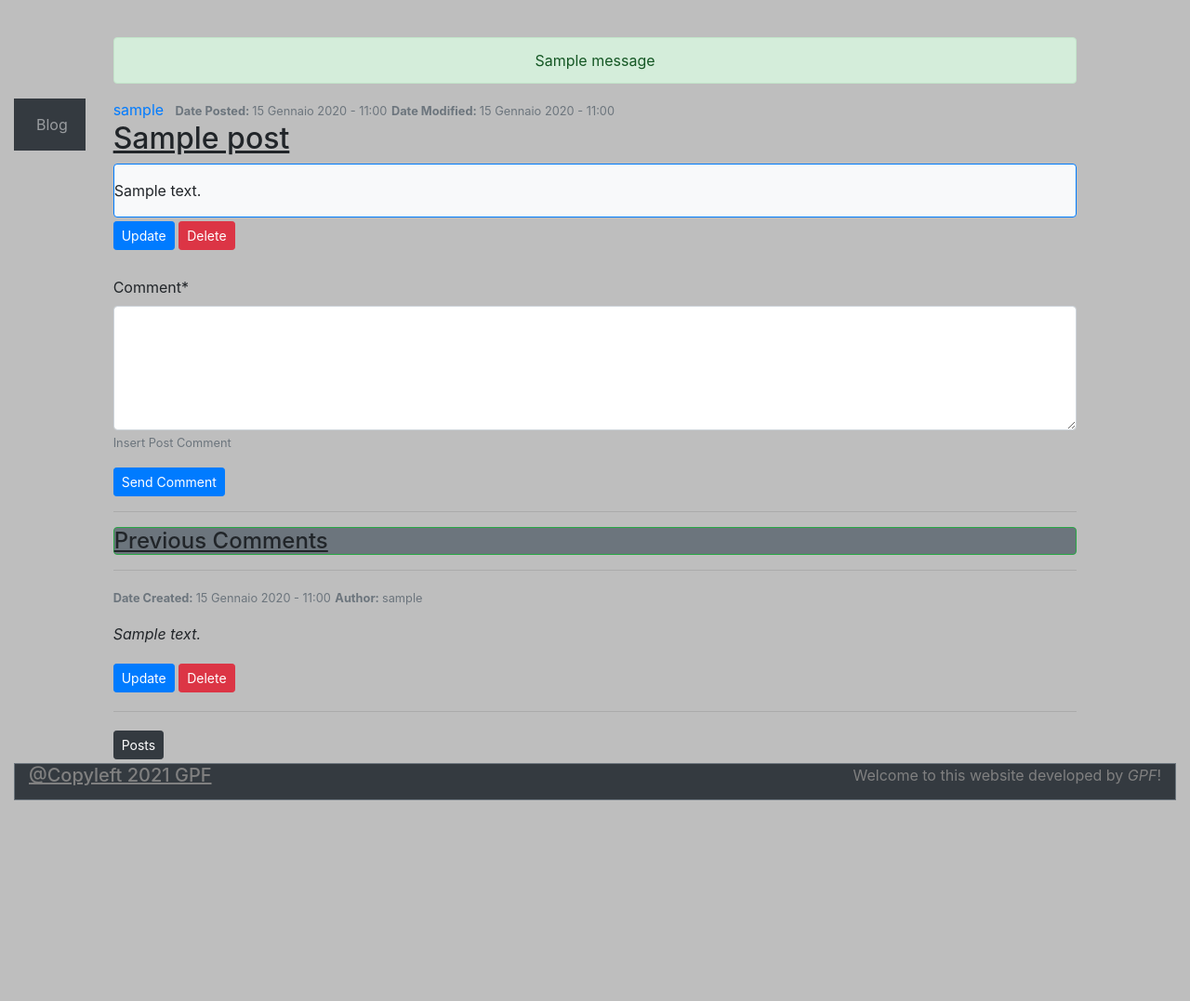
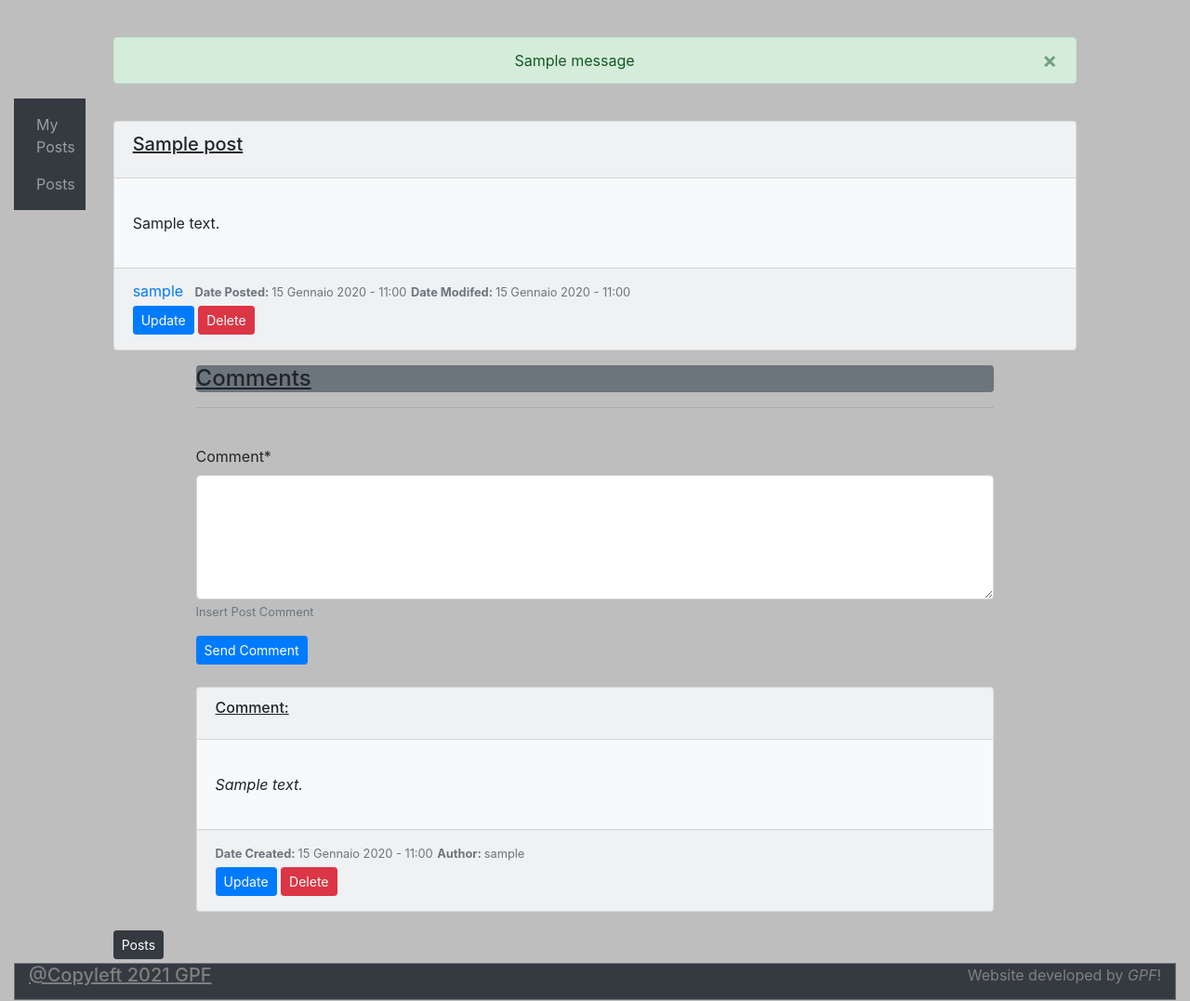
Before and after one commit to gpfforte/lingueglietta, a Django app: page /blog/post/1 in a window 1280 px wide. Shown: the part 189-1266 px from the top of the page at 93% size. Before the commit the page ends 1050 px from the top, so only its background shows below. Run offline with Django 3.2, Linux system fonts and the light colour scheme; a user stored in the database is signed in; tables that the repository leaves empty hold one stand-in row (values such as "Sample post"); one stand-in notice (Sample message) is shown; some libraries are stand-ins or nearby versions.

Commit message:
Indented comments alert dismiss

```diff
--- a/blog/templates/blog/post_detail.html
+++ b/blog/templates/blog/post_detail.html
@@ -2,65 +2,92 @@
 {% load crispy_forms_tags %}
 
 {% block content %}
-  <article class="media content-section">
+
     <img class="rounded-circle article-img" src="{{ object.author.profile.image.url }}">
-    <div class="media-body">
-      <div class="article-metadata">
-        <a class="mr-2" href="#">{{ object.author }}</a>
+    <div class="card bg-light mb-3" >
+      <div class="card-header">
+        <h5 class="card-title">{{ post.title }}</a></h5>
+      </div>
+      <div class="card-body">
+
+        <p class="card-text"><p>{{ object.content|linebreaks }}</p></p>
+      </div>
+      <div class="card-footer">
+        <a class="mr-2" href="#">{{ post.author }}</a>
         <small class="text-muted"><strong> Date Posted: </strong>{{ post.date_posted|date:"d F Y - G:i" }}</small>
-        <small class="text-muted"><strong> Date Modified: </strong>{{ post.date_modified|date:"d F Y - G:i" }}</small>
-
-
-      </div>
-
-      <h2 class="article-title">{{ object.title }}</h2>
-      <div class= "border border-primary rounded bg-light">
-        <p class="article-content">{{ object.content|linebreaks }}</p>
-      </div>
+        <small class="text-muted"><strong> Date Modifed: </strong>{{ post.date_modified|date:"d F Y - G:i" }}</small>
         {% if object.author == user %}
         <div>
           <a class="btn btn-primary btn-sm mt-1 mb-1" href="{% url 'blog:post-update' object.id %}">Update</a>
           <a class="btn btn-danger btn-sm mt-1 mb-1" href="{% url 'blog:post-delete' object.id %}">Delete</a>
         </div>
       {% endif %}
+      </div>
+    </div>
+    <div class="row">
+      <div class="col-md-1">
+      </div>
+      <div class="col-md-10">
+          <h4 class="  rounded bg-secondary">Comments</h4>
+          <hr>
+      </div>
 
+    </div>
         {% if user.is_authenticated%}
-        <div>
-            <form method="POST" class="post-form">{% csrf_token %}
+        <div class="row">
+          <div class="col-md-1">
+          </div>
+          <div class="col-md-10">
+              <form method="POST" >{% csrf_token %}
                 {%for item in form%}
                   <a style="padding:10px"></a>{{item|as_crispy_field}}
                 {%endfor%}
                 <button type="submit" class="btn btn-sm btn-primary">Send Comment</button>
               </form>
           </div>
+
+        </div>
+        <br>
         {% endif%}
-        <hr>
-        <h4 class="border border-success rounded bg-secondary">Previous Comments</h4>
-                <hr>
+
+
+
+
+            {% for comment in post.comment_set.all %}
             <div class="row">
-            <hr>
-            {% for comment in post.comment_set.all %}
-                <div class="col-md-12 comment">
+            <div class="col-md-1">
+            </div>
+            <div class="col-md-10 comment">
+              <div class="card bg-light mb-3" >
+                <div class="card-header">
+                  <h6 class="card-title">Comment:</a></h6>
+                </div>
+                <div class="card-body">
+
+                  <p class="card-text"><p><i> {{ comment.content|linebreaks }}</i></p></p>
+                </div>
+                <div class="card-footer">
                   <small class="text-muted"><strong> Date Created: </strong> {{ comment.date_published|date:"d F Y - G:i" }}</small>
                   <small class="text-muted"><strong> Author: </strong> {{ comment.author }}</small>
-
-                    <p><i> {{ comment.content|linebreaks }}</i></p>
                   {% if user == comment.author%}
                   <div>
                     <a class="btn btn-primary btn-sm mt-1 mb-1" href="{% url 'blog:comment-update' comment.id %}">Update</a>
                     <a class="btn btn-danger btn-sm mt-1 mb-1" href="{% url 'blog:comment-delete' comment.id %}">Delete</a>
                   </div>
                   {% endif%}
-                      <hr>
+                </div>
+              </div>
+              <div class="col-md-1">
+              </div>
+          </div>
         </div>
 
             {% empty %}
                 <p>Non sono presenti commenti</p>
             {% endfor %}
-        </div>
+
 
       <a href="{% url  'blog:post-list' %}" class="btn btn-dark btn-sm mt-1 mb-1" class>Posts</a>
-    </div>
 
-  </article>
+
 {% endblock content %}
--- a/blog/urls.py
+++ b/blog/urls.py
@@ -1,10 +1,28 @@
+"""gpfblog URL Configuration
+
+The `urlpatterns` list routes URLs to views. For more information please see:
+    https://docs.djangoproject.com/en/3.2/topics/http/urls/
+Examples:
+Function views
+    1. Add an import:  from my_app import views
+    2. Add a URL to urlpatterns:  path('', views.home, name='home')
+Class-based views
+    1. Add an import:  from other_app.views import Home
+    2. Add a URL to urlpatterns:  path('', Home.as_view(), name='home')
+Including another URLconf
+    1. Import the include() function: from django.urls import include, path
+    2. Add a URL to urlpatterns:  path('blog/', include('blog.urls'))
+"""
+
 from django.urls import path, include
 from . import views
-
 app_name = 'blog'
 
 
-urlpatterns = [path('posts/', views.PostListView.as_view(), name='post-list'), ]
+urlpatterns = [
+    path('posts/', views.PostListView.as_view(), name='post-list'), ]
+urlpatterns += [
+    path('myposts/<str:mine>', views.PostListView.as_view(), name='my-post-list'), ]
 urlpatterns += [path('post/<int:pk>',
                      views.PostDetailView.as_view(), name='post-detail'), ]
 urlpatterns += [path('post/create',
@@ -13,6 +31,7 @@ urlpatterns += [path('post/<int:pk>/update',
                      views.PostUpdateView.as_view(), name='post-update'), ]
 urlpatterns += [path('post/<int:pk>/delete',
                      views.PostDeleteView.as_view(), name='post-delete'), ]
+# urlpatterns += [path('post/<int:pk>/comment', views.CommentCreateView.as_view(), name='post-comment'),]
 urlpatterns += [path('post/comment/<int:pk>/delete',
                      views.CommentDeleteView.as_view(), name='comment-delete'), ]
 urlpatterns += [path('post/comment/<int:pk>/update',
--- a/blog/views.py
+++ b/blog/views.py
@@ -1,3 +1,4 @@
+from contextlib import ContextDecorator
 from django.http import HttpResponse
 from django.shortcuts import render, reverse
 from datetime import datetime
@@ -7,6 +8,8 @@ from .forms import PostForm, CommentForm, FilterForm
 from django.views import generic
 from django.views.generic.edit import CreateView, DeleteView, UpdateView
 from django.views.generic.edit import FormMixin
+from django.contrib.messages.views import SuccessMessageMixin
+from django.contrib import messages
 from django.contrib.auth.mixins import LoginRequiredMixin
 from django.contrib.auth.decorators import login_required
 from django.urls import reverse_lazy
@@ -19,6 +22,13 @@ class PostListView(generic.ListView):
     model = Post
     ordering = ['-date_posted']
     paginate_by = 10
+    mine = False
+
+    def get(self, request, *args, **kwargs):
+        # Questa funzione serve solo a settare correttamente la variabile per indicare se voglio vedere
+        # solo i miei post
+        self.mine = kwargs.get("mine") is not None
+        return super().get(request, *args, **kwargs)
 
     def get_queryset(self):
         search = self.request.GET.get('search')
@@ -26,10 +36,15 @@ class PostListView(generic.ListView):
         if search != None:
             filtro_q.add(Q(title__icontains=search) | Q(
                 content__icontains=search), Q.AND)
-        return Post.objects.filter((filtro_q)).order_by('-date_posted')
+        result = Post.objects.filter((filtro_q)).order_by('-date_posted')
+        if self.mine:
+            result = result.filter(
+                author=self.request.user).order_by('-date_posted')
+        return result
 
     def get_context_data(self, *args, **kwargs):
         context = super().get_context_data(*args, **kwargs)
+        # print(context)
         context['form'] = FilterForm(initial={
             'search': self.request.GET.get('search', ''),
         })
@@ -43,6 +58,7 @@ class PostListView(generic.ListView):
 class PostDetailView(FormMixin, generic.DetailView):
     model = Post
     form_class = CommentForm
+    success_message = "Comment by %(author)s saved"
 
     def get_success_url(self):
         # return reverse('post-list')
@@ -54,12 +70,10 @@ class PostDetailView(FormMixin, generic.DetailView):
         return context
 
     def post(self, request, *args, **kwargs):
+        # self.request = request
         self.object = self.get_object()
         form = self.get_form()
-        if form.is_valid():
-            return self.form_valid(form)
-        else:
-            return self.form_invalid(form)
+        return self.form_valid(form) if form.is_valid() else self.form_invalid(form)
 
     def form_valid(self, form):
         post = self.get_object()
@@ -68,39 +82,53 @@ class PostDetailView(FormMixin, generic.DetailView):
         myform.post = post
         myform.author = author
         form.save()
+        messages.success(self.request, self.success_message %
+                         {"author": author})
         return super(PostDetailView, self).form_valid(form)
 
 
-class PostCreateView(LoginRequiredMixin, CreateView):
+class PostCreateView(LoginRequiredMixin, SuccessMessageMixin, CreateView):
     model = Post
-    success_url = reverse_lazy('blog:post-list')
+    # success_url = reverse_lazy('blog:post-list')
     form_class = PostForm
+    success_message = "Post %(title)s saved"
 
     def form_valid(self, form):
         form.instance.author = self.request.user
         return super().form_valid(form)
 
+    def get_success_url(self):
+        return reverse_lazy('blog:post-detail', kwargs={'pk': self.object.id})
 
-class PostUpdateView(LoginRequiredMixin, UpdateView):
+
+class PostUpdateView(LoginRequiredMixin, SuccessMessageMixin, UpdateView):
     model = Post
-    success_url = reverse_lazy('blog:post-list')
+    # success_url = reverse_lazy('blog:post-list')
     form_class = PostForm
+    success_message = "Post %(title)s saved"
 
     def get_queryset(self):
         queryset = super().get_queryset()
         return queryset.filter(author=self.request.user)
+
+    def get_success_url(self):
+        return reverse_lazy('blog:post-detail', kwargs={'pk': self.object.id})
 
 
 class CommentUpdateView(LoginRequiredMixin, UpdateView):
     model = Comment
     # success_url = reverse_lazy('blog:post-list')
     form_class = CommentForm
+    success_message = "Comment by %(author)s saved"
 
     def get_queryset(self, *args, **kwargs):
         queryset = super().get_queryset()
         return queryset.filter(author=self.request.user)
 
     def get_success_url(self):
+        author = self.request.user
+        messages.success(self.request, self.success_message %
+                         {"author": author})
         # return reverse('post-list')
         return reverse('blog:post-detail', kwargs={'pk': self.object.post.id})
 
@@ -108,6 +136,13 @@ class CommentUpdateView(LoginRequiredMixin, UpdateView):
 class PostDeleteView(LoginRequiredMixin, DeleteView):
     model = Post
     success_url = reverse_lazy('blog:post-list')
+    success_message = "Post %(title)s deleted"
+
+    def delete(self, request, *args, **kwargs):
+        obj = self.get_object()
+        title = obj.__dict__["title"]
+        messages.success(self.request, self.success_message % {"title": title})
+        return super(PostDeleteView, self).delete(request, *args, **kwargs)
 
     def get_queryset(self):
         queryset = super().get_queryset()
@@ -116,6 +151,7 @@ class PostDeleteView(LoginRequiredMixin, DeleteView):
 
 class CommentDeleteView(LoginRequiredMixin, DeleteView):
     model = Comment
+    success_message = "Comment by %(author)s deleted"
     # success_url = reverse_lazy('blog:post-list')
 
     def get_queryset(self):
@@ -123,7 +159,9 @@ class CommentDeleteView(LoginRequiredMixin, DeleteView):
         return queryset.filter(author=self.request.user)
 
     def get_success_url(self):
-        # return reverse('post-list')
+        author = self.request.user
+        messages.success(self.request, self.success_message %
+                         {"author": author})
         return reverse('blog:post-detail', kwargs={'pk': self.object.post.id})
 
     # def form_valid(self, form):
--- a/templates/base_generic.html
+++ b/templates/base_generic.html
@@ -90,8 +90,11 @@
         <p>
           {% if messages %}
             {% for message in messages %}
-              <div class="text-center alert {{ message.tags }} " role="alert">
+              <div class="text-center alert {{ message.tags }} alert-dismissible fade show" role="alert">
                 {{ message|safe }}
+                <button type="button" class="close" data-dismiss="alert" aria-label="Close">
+                  <span aria-hidden="true">&times;</span>
+                </button>
               </div>
             {% endfor %}
           {% endif %}
@@ -113,7 +116,14 @@
               <div class="navbar-collapse collapse " id="navbarsideCollapse">
                 <nav class="sidebar-sticky">
                   <ul class="navbar-left navbar-nav flex-column">
-                    <li><a class="nav-link nav-item" href="{% url 'blog:post-list' %}">Blog</a></li>
+                    {% if user.is_authenticated %}
+                      <li class="nav-item">
+                        <a class="nav-link" href="{% url  'blog:my-post-list' 'mine' %}">My Posts</a>
+                      </li>
+                    {% endif %}
+                    <li>
+                      <a class="nav-link nav-item" href="{% url 'blog:post-list' %}">Posts</a>
+                    </li>
                   </ul>
                 </nav>
               </div>
@@ -152,6 +162,8 @@
 
       </div>
     </div>
+
+
     <!-- FOOTER -->
     <footer class="footer border border-secondary bg-dark">
       <div class="container-fluid">
@@ -160,7 +172,7 @@
             <h5 style="color: grey;">@Copyleft 2021 GPF </h5>
           </div>
           <div class="col-sm-6 text-right">
-          <p style="color: grey;"> Welcome to this website developed by <em> GPF</em>!</p>
+          <p style="color: grey;"> Website developed by <em> GPF</em>!</p>
         </div>
           <div class="col-sm-1">
           </div>
```
Also changed, not shown: blog/models.py (+7 -3 lines), blog/templates/blog/post_confirm_delete.html (+13 -13 lines), blog/templates/blog/post_form.html (+6 -20 lines), blog/templates/blog/post_list.html (+12 -12 lines). Lines whose indentation alone changed are shown as unchanged.
